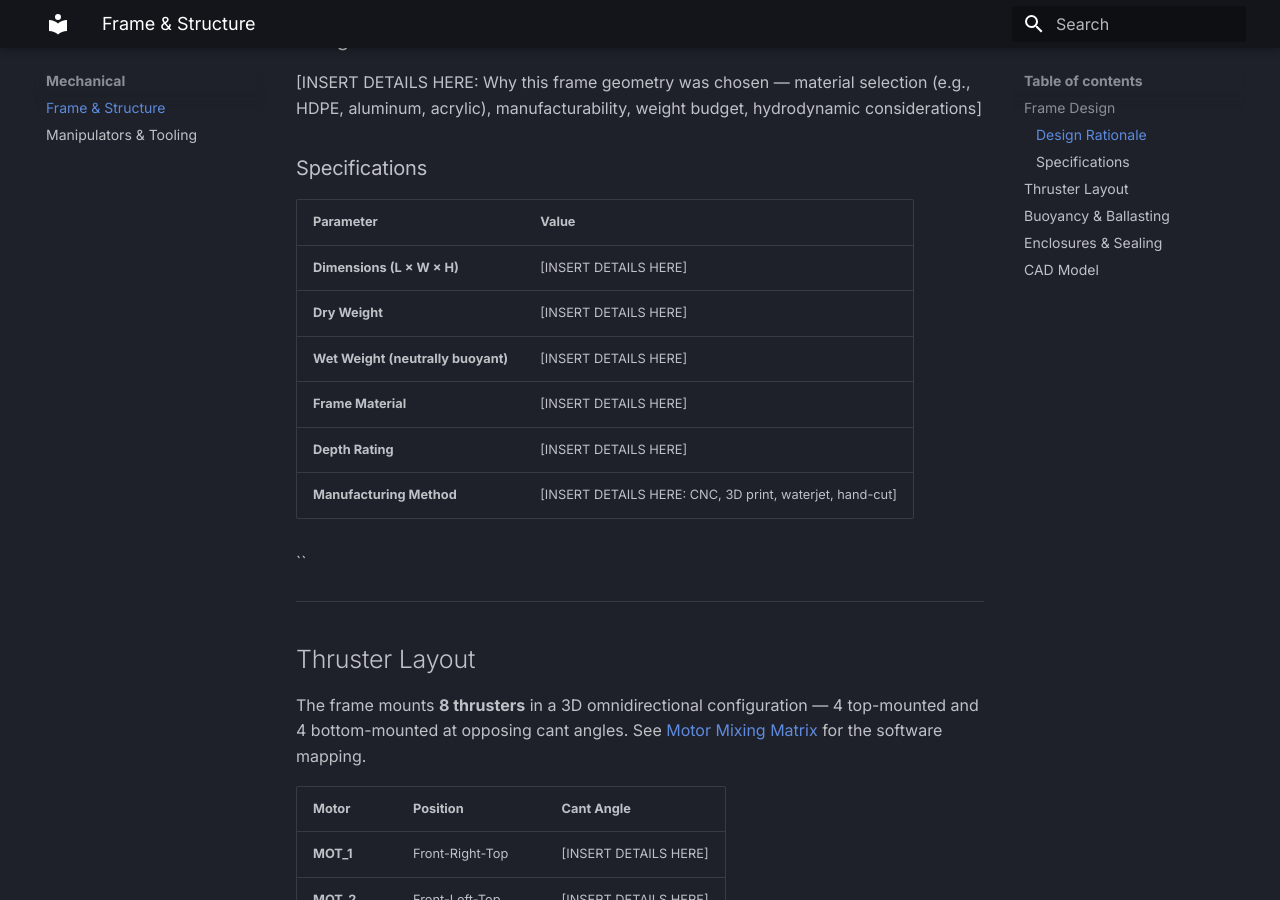
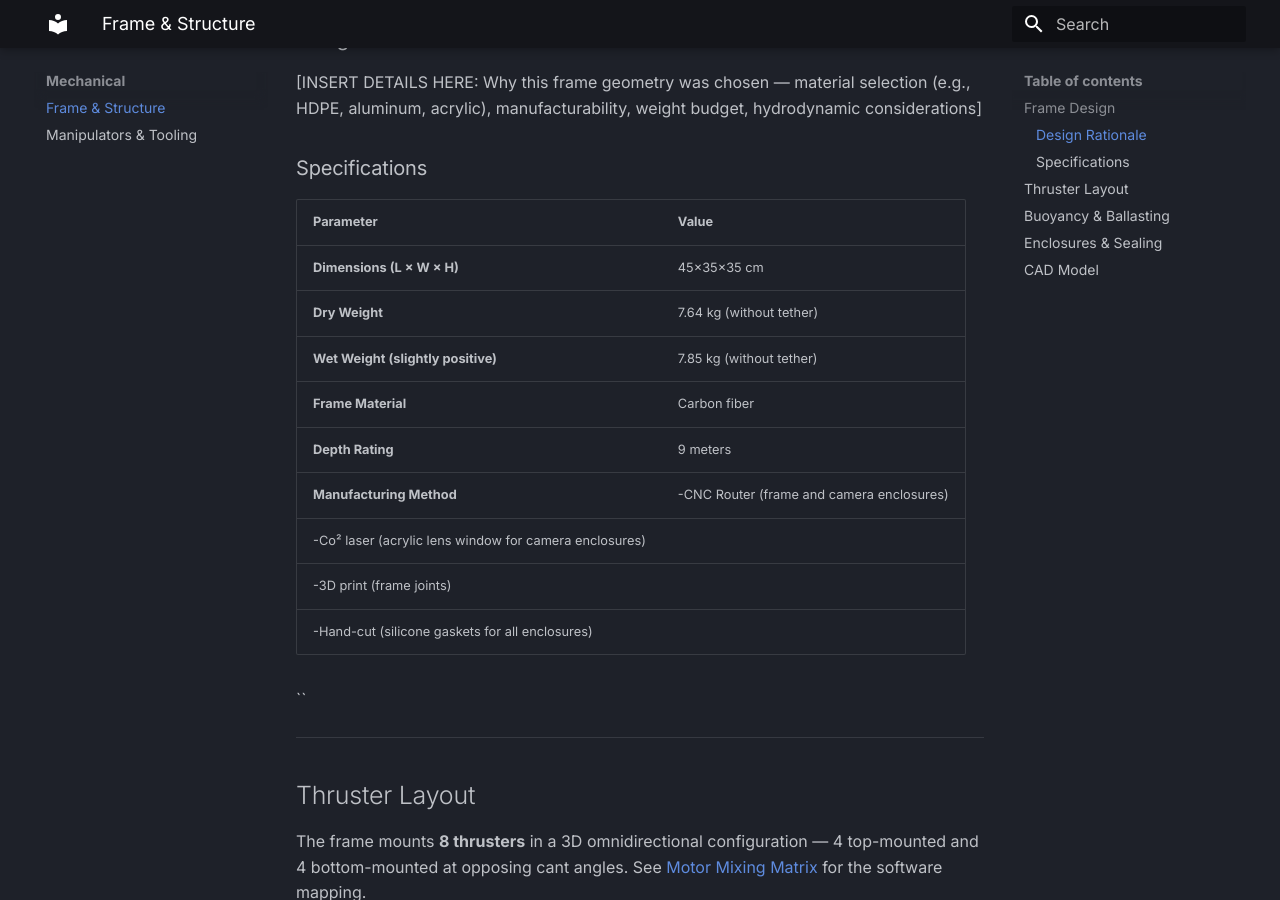
Before and after one commit to Enderboy2/rov, an MkDocs documentation site: the page built from docs/mechanical/frame.md, in a window 1280 px wide and 900 px high, scrolled down 346 px. Built offline with MkDocs 1.6.1 and Material for MkDocs 9.7.7, drawn with Linux system fonts in a browser that asks for light colours.

Commit message:
mechanical specifications

```diff
--- a/docs/mechanical/frame.md
+++ b/docs/mechanical/frame.md
@@ -18,12 +18,15 @@ title: Frame & Structure
 
 | Parameter | Value |
 |---|---|
-| **Dimensions (L × W × H)** | [INSERT DETAILS HERE] |
-| **Dry Weight** | [INSERT DETAILS HERE] |
-| **Wet Weight (neutrally buoyant)** | [INSERT DETAILS HERE] |
-| **Frame Material** | [INSERT DETAILS HERE] |
-| **Depth Rating** | [INSERT DETAILS HERE] |
-| **Manufacturing Method** | [INSERT DETAILS HERE: CNC, 3D print, waterjet, hand-cut] |
+| **Dimensions (L × W × H)** | 45x35x35 cm |
+| **Dry Weight** | 7.64 kg (without tether) |
+| **Wet Weight (slightly positive)** | 7.85 kg (without tether)|
+| **Frame Material** | Carbon fiber |
+| **Depth Rating** | 9 meters |
+| **Manufacturing Method** | -CNC Router (frame and camera enclosures)
+-Co² laser (acrylic lens window for camera enclosures)
+-3D print (frame joints)
+-Hand-cut (silicone gaskets for all enclosures) |
 
 ``
 
```
Also changed, not shown: 1 other file.
